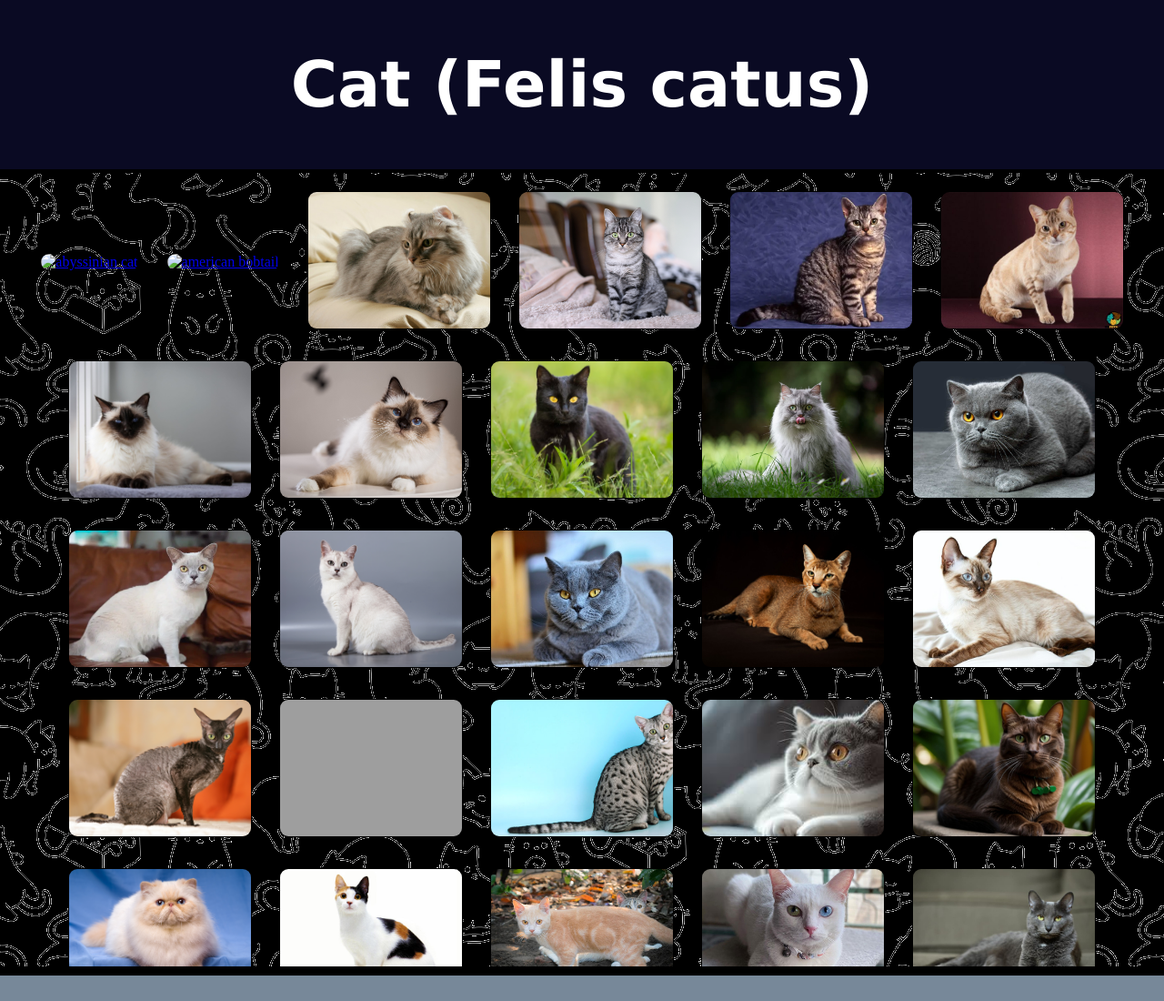
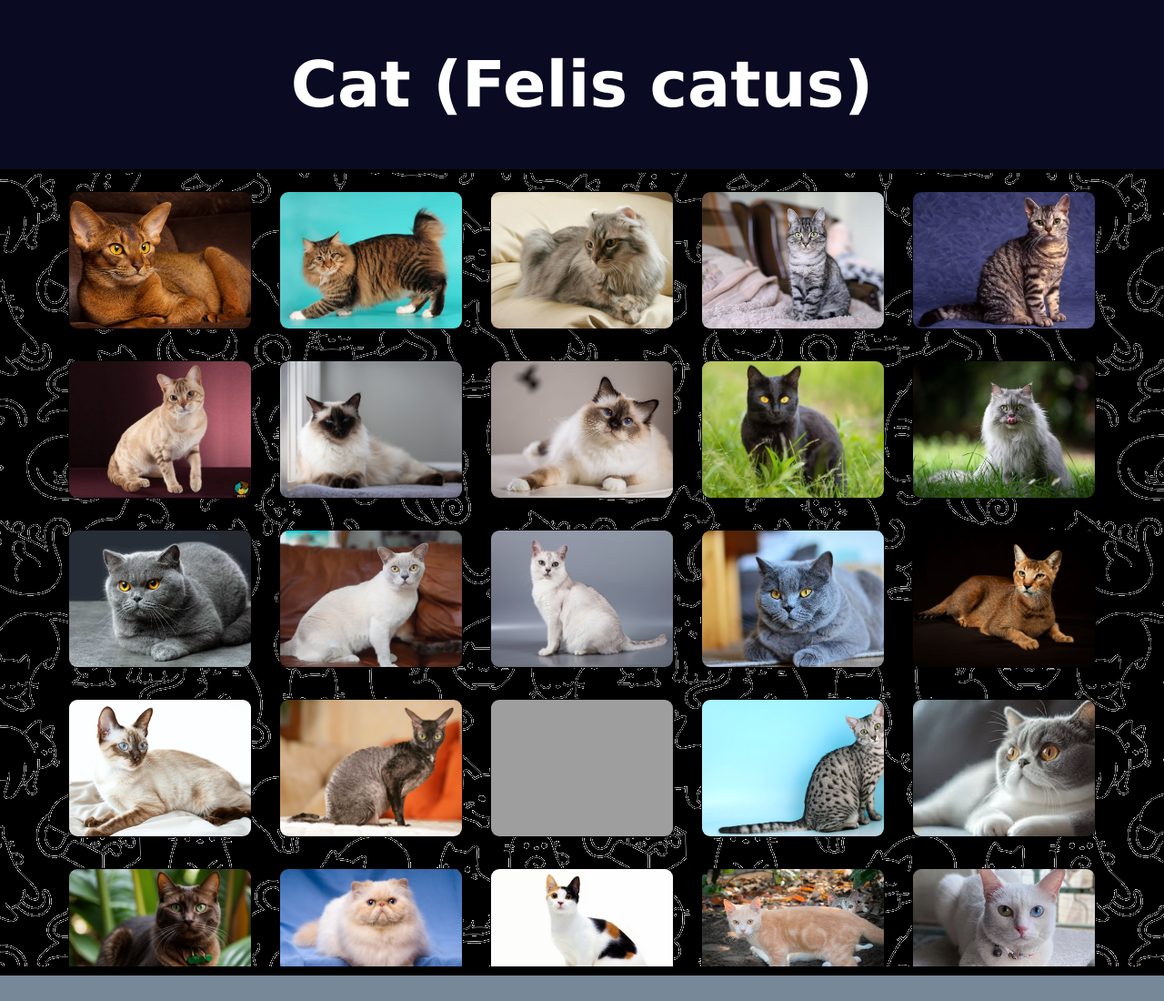
Before and after one commit to Merce-Lin/AnimalKingdom, a plain HTML site: page Land/cat.html in a window 1280 px wide. Shown: the top 1100 px of the page at 91% size. Drawn offline with Linux system fonts and the light colour scheme; grey boxes are pictures that could not be loaded; files whose address does not match are found by name.

Commit message:
Update cat.html

```diff
--- a/Land/cat.html
+++ b/Land/cat.html
@@ -13,11 +13,11 @@
         <div class="container">
 
             <a href="javascript:void(0);" onclick="AbyssinianCatInfo()" data-title="ABYSSINIAN CAT">
-                <img class="icon" alt="abyssinian cat" src="AnimalKingdom/LandPictures/Cat/ABYSSINIAN.jpg">
+                <img class="icon" alt="abyssinian cat" src="https://merce-lin.github.io/AnimalKingdom/LandPictures/Cat/ABYSSINIAN.jpg">
             </a>
 
             <a href="javascript:void(0);" onclick="AmericanBobtailInfo()" data-title="AMERICAN BOBTAIL">
-                <img class="icon" alt="american bobtail" src="AnimalKingdom/LandPictures/Cat/AMERICAN_BOBTAIL.avif">
+                <img class="icon" alt="american bobtail" src="/AnimalKingdom/LandPictures/Cat/AMERICAN_BOBTAIL.avif">
             </a>
 
             <a href="javascript:void(0);" onclick="AmericanCurlInfo()" data-title="AMERICAN CURL">
```
